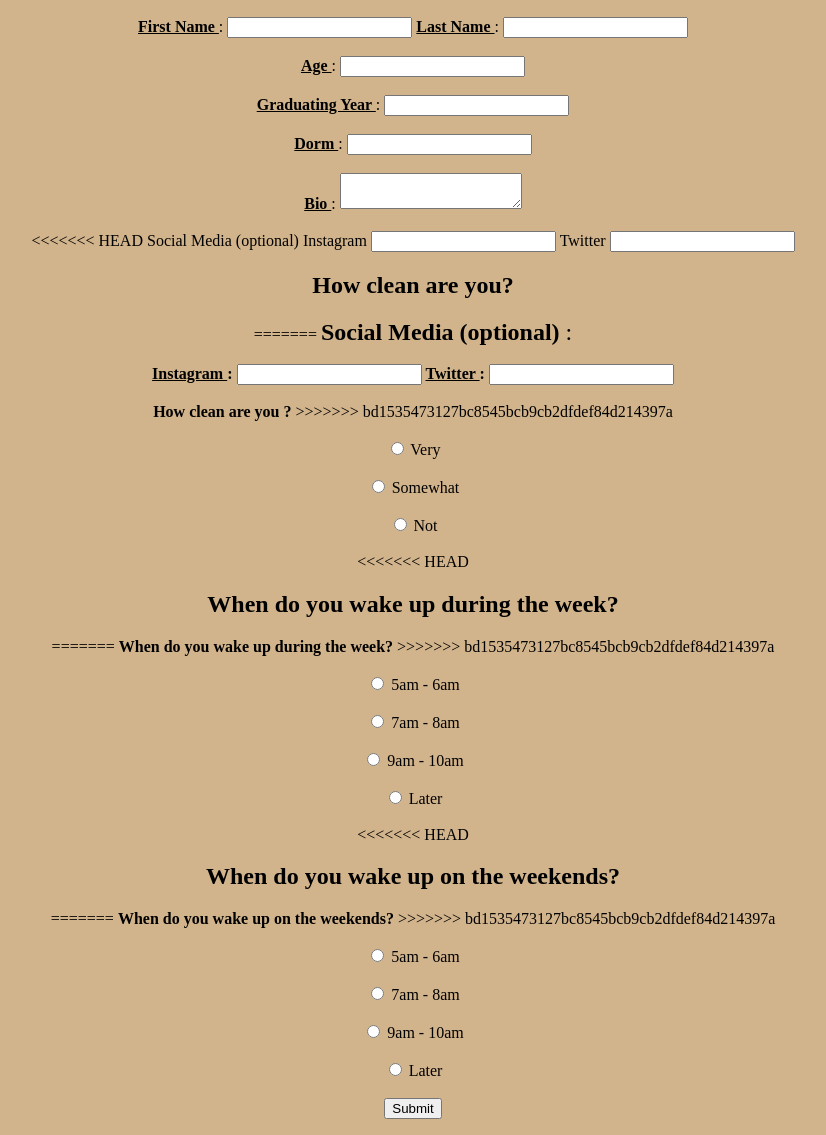
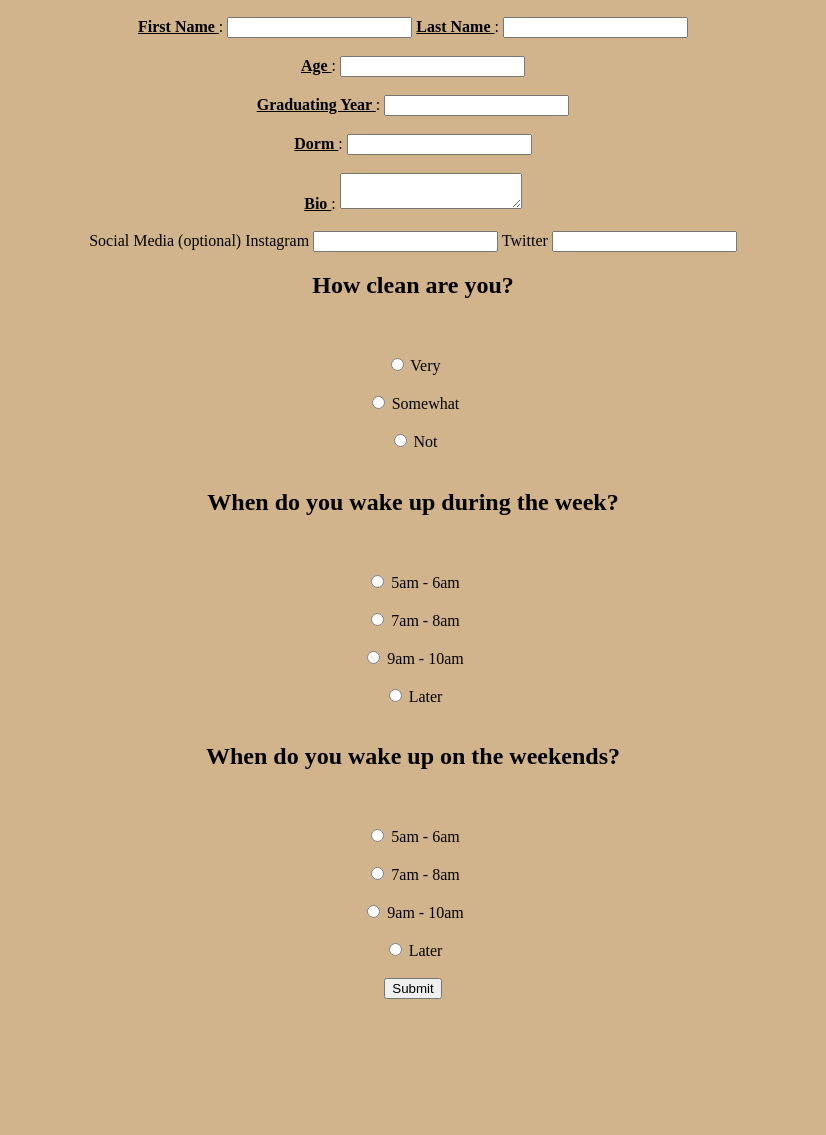
Before and after one commit to caleballen7/roomateproject, a Python web app: template templates/signup.html in a window 1280 px wide. Shown: the part 332-1467 px from the top of the page, without its empty margins (227-1053 px from the left). After the commit the page ends 1331 px from the top, so only its background shows below. Run offline with Jinja, Linux system fonts and the light colour scheme; the template is opened without the code that fills it, so the values that code supplies are empty.

Commit message:
joe ruined my page so i fixed it

```diff
--- a/templates/signup.html
+++ b/templates/signup.html
@@ -16,19 +16,13 @@
 <textarea name = "form_bio" placeholder= "Tell us about yourself!"> </textarea><br>
 	<br>
 
-<<<<<<< HEAD
+
 Social Media (optional)
 Instagram <input name = "insta">
 Twitter <input name = "twitter">
 <br>
 <h2>How clean are you?</h2>
-=======
-<b><font size = 5> Social Media (optional) </b> : </font> <br>
-<br> <b> <u> Instagram </u> : </b> <input name = "insta">
-<b> <u> Twitter </u> : </b> <input name = "twitter">
-<br><br>
-<b> How clean are you ? </b>
->>>>>>> bd1535473127bc8545bcb9cb2dfdef84d214397a
+
 <br><br>
 
 <input type = "radio" name = "form_clean" value = "very"> Very </input>
@@ -38,11 +32,10 @@ Twitter <input name = "twitter">
 <input type = "radio" name = "form_clean" value = "not"> Not </input>
 <br><br>
 
-<<<<<<< HEAD
+
 <h2>When do you wake up during the week?</h2>
-=======
-<b> When do you wake up during the week? </b>
->>>>>>> bd1535473127bc8545bcb9cb2dfdef84d214397a
+
+
 <br><br>
 <input type = "radio" name = "form_week" value = "5-6am"> 5am - 6am </input>
 <br><br>
@@ -53,11 +46,10 @@ Twitter <input name = "twitter">
 <input type = "radio" name ="form_week" value = "late"> Later </input>
 <br><br>
 
-<<<<<<< HEAD
 <h2>When do you wake up on the weekends?</h2>
-=======
-<b> When do you wake up on the weekends? </b>
->>>>>>> bd1535473127bc8545bcb9cb2dfdef84d214397a
+
+
+
 <br><br>
 <input type = "radio" name ="form_weeknd" value = "5-6am"> 5am - 6am </input>
 <br><br>
```
